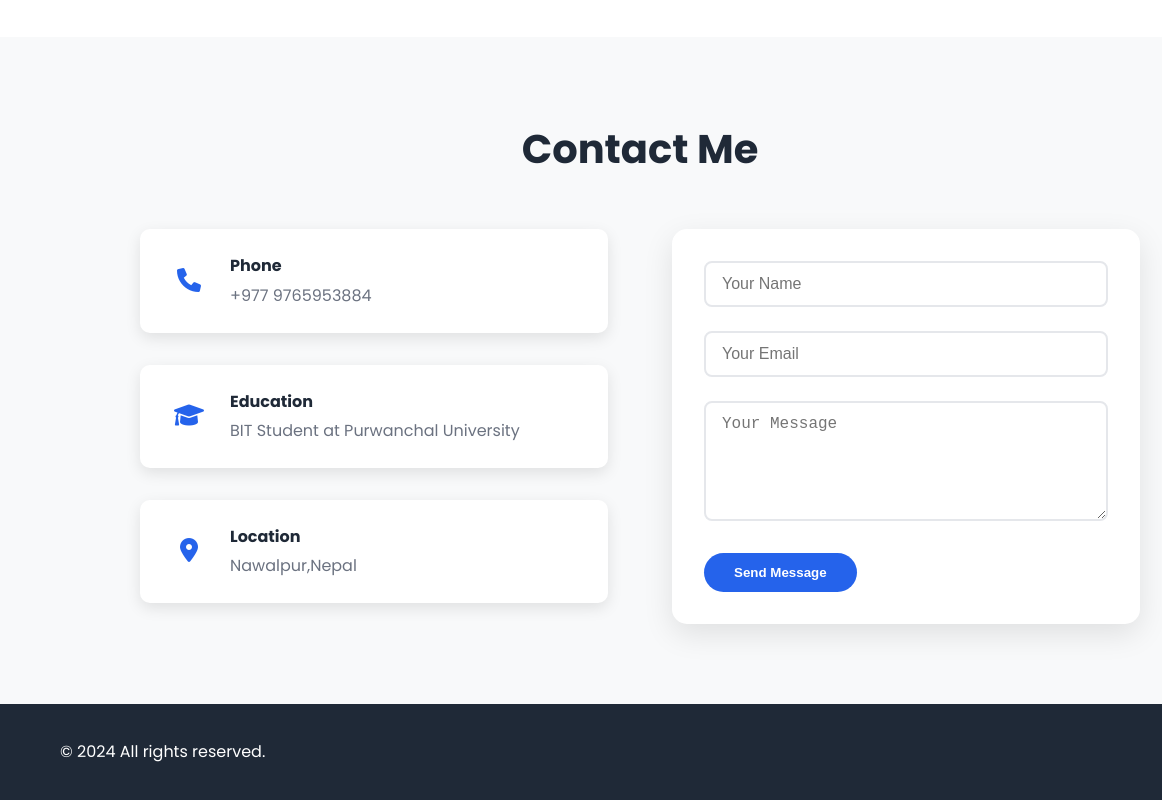
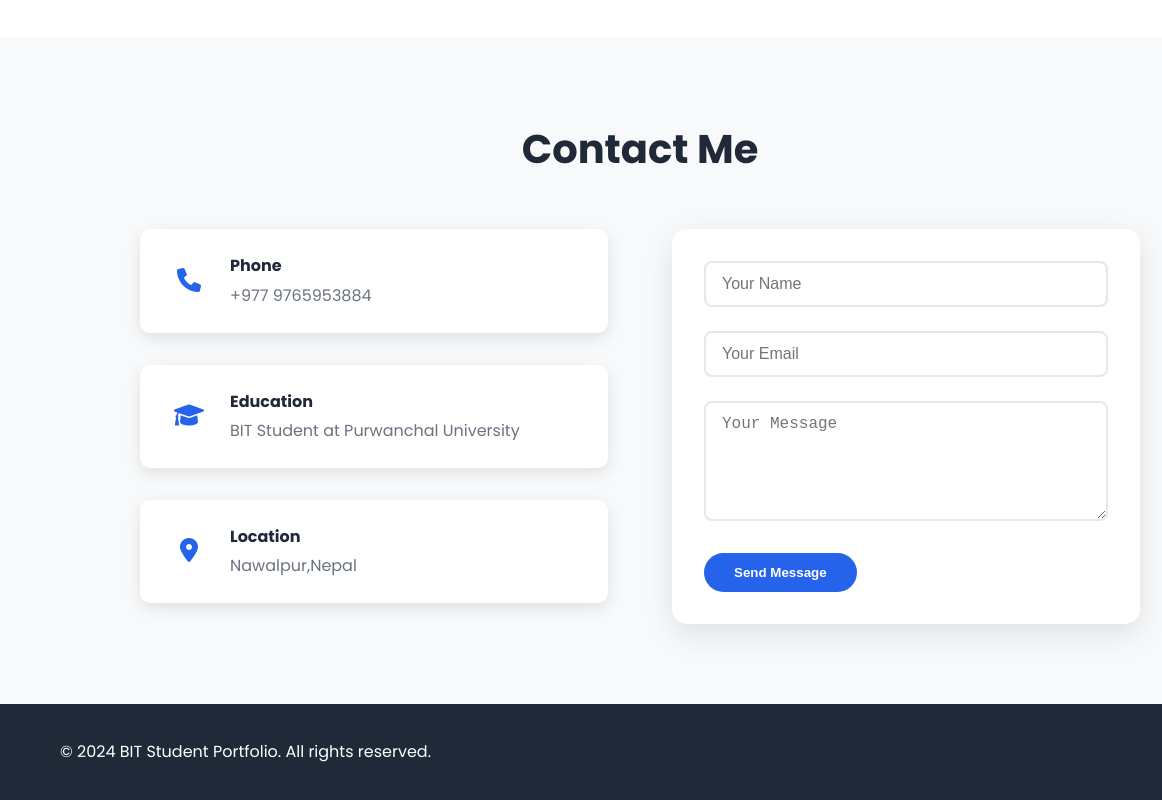
Before and after one commit to Pradip-kafle/my-first-portfolio, a plain HTML site: page index.html in a window 1280 px wide. Shown: the part 2922-3722 px from the top of the page, 0-1162 px from the left. Drawn offline with Linux system fonts and the light colour scheme.

Commit message:
index.html

```diff
--- a/index.html
+++ b/index.html
@@ -230,7 +230,7 @@
     <footer class="footer">
         <div class="container">
             <div class="footer-content">
-                <p>&copy; 2024 All rights reserved.</p>
+                <p>&copy; 2024 BIT Student Portfolio. All rights reserved.</p>
                 <div class="social-links">
                     <a href="https://www.linkedin/in/pradip-kafle-591b17360/" class="social-link"><i class="fab fa-linkedin"></i></a>
                     <a href="https://github.com/Pradip-kafle" target="_blank" class="social-link"><i class="fab fa-github"></i></a>
```
